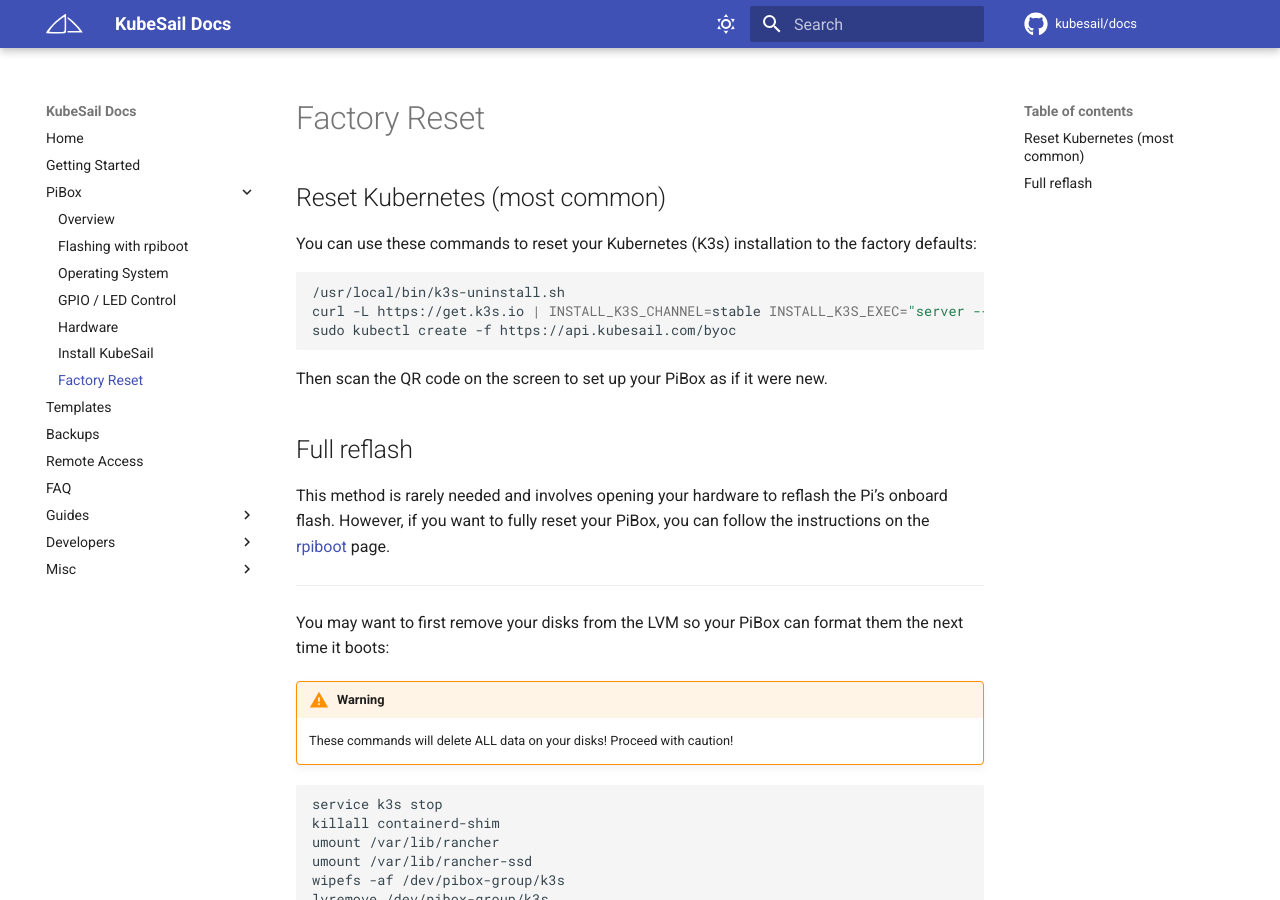
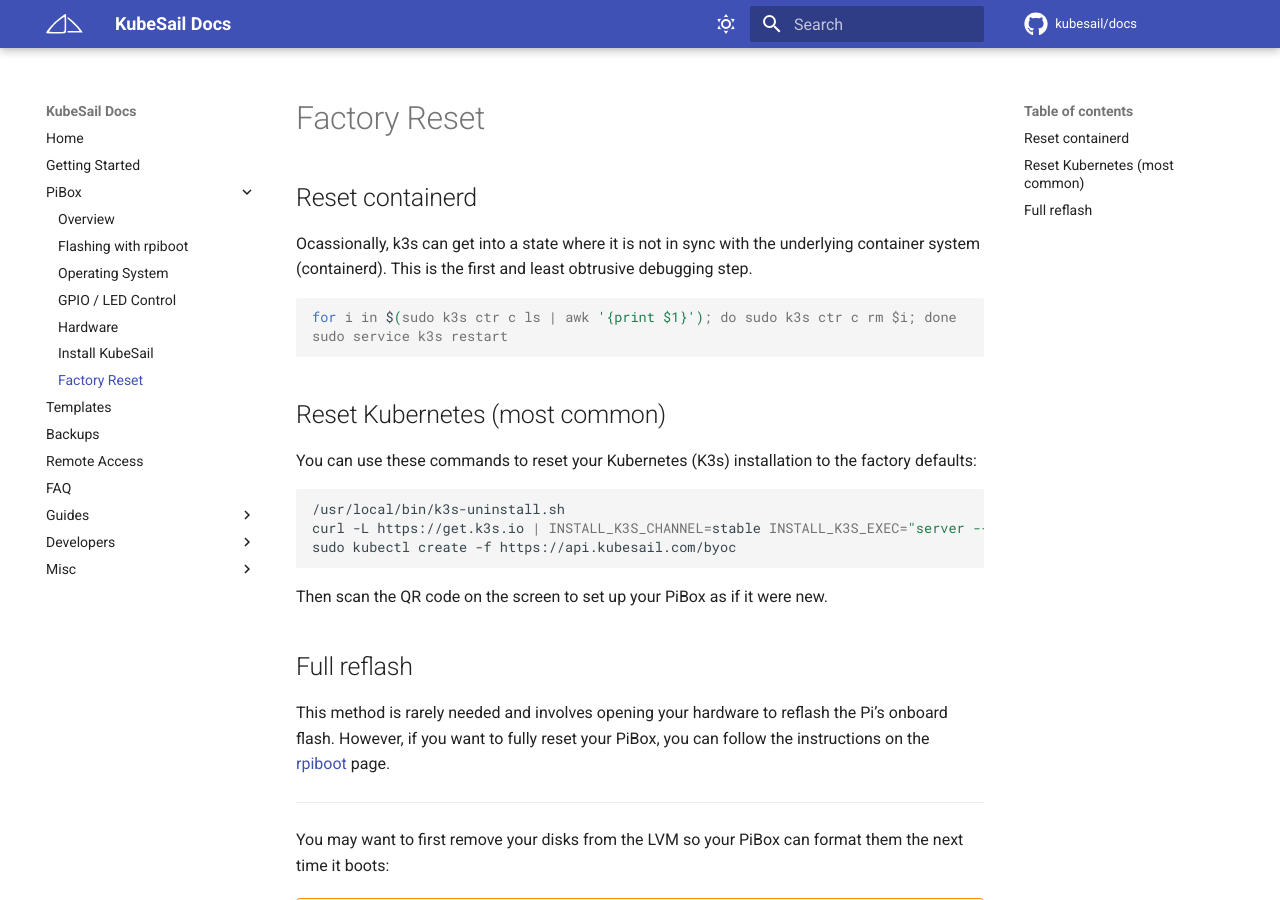
Before and after one commit to kubesail/kubesail-docs, an MkDocs documentation site: the page built from docs/guides/pibox/reset.md, in a window 1280 px wide and 900 px high. Built offline with MkDocs 1.6.1 and Material for MkDocs 9.7.7, drawn with Linux system fonts in a browser that asks for light colours; comment, search, counter and statistics services are not loaded.

Commit message:
Update reset.md

```diff
--- a/docs/guides/pibox/reset.md
+++ b/docs/guides/pibox/reset.md
@@ -1,4 +1,11 @@
 # Factory Reset
+
+## Reset containerd
+
+Ocassionally, k3s can get into a state where it is not in sync with the underlying container system (containerd). This is the first and least obtrusive debugging step.
+
+    for i in $(sudo k3s ctr c ls | awk '{print $1}'); do sudo k3s ctr c rm $i; done
+    sudo service k3s restart
 
 ## Reset Kubernetes (most common)
 
```
